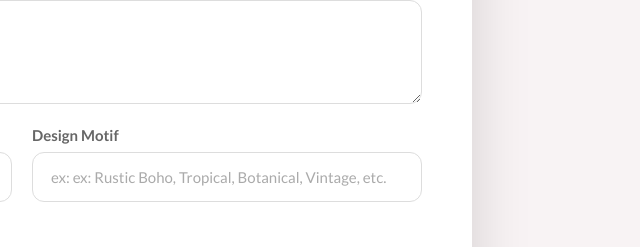
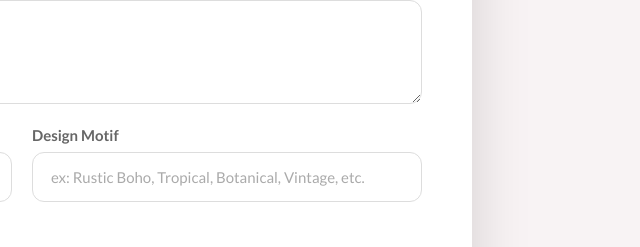
Before and after one commit to gabe-0017/CSSWENG-Group-7, a plain HTML site: page frontend/index.ejs in a window 1280 px wide. Shown: the part 3060-3307 px from the top of the page, 618-1258 px from the left. Drawn offline with nearby package versions, Linux system fonts and the light colour scheme; files that its build step writes are made by us from their sources; files whose address does not match are found by name; a web font is replaced by a local one.

Commit message:
Update index.ejs

```diff
--- a/frontend/index.ejs
+++ b/frontend/index.ejs
@@ -274,7 +274,7 @@
                       <input
                           type="text"
                           name="design_motif"
-                          placeholder="ex: ex: Rustic Boho, Tropical, Botanical, Vintage, etc.">
+                          placeholder="ex: Rustic Boho, Tropical, Botanical, Vintage, etc.">
 
                   </div>
 
```
